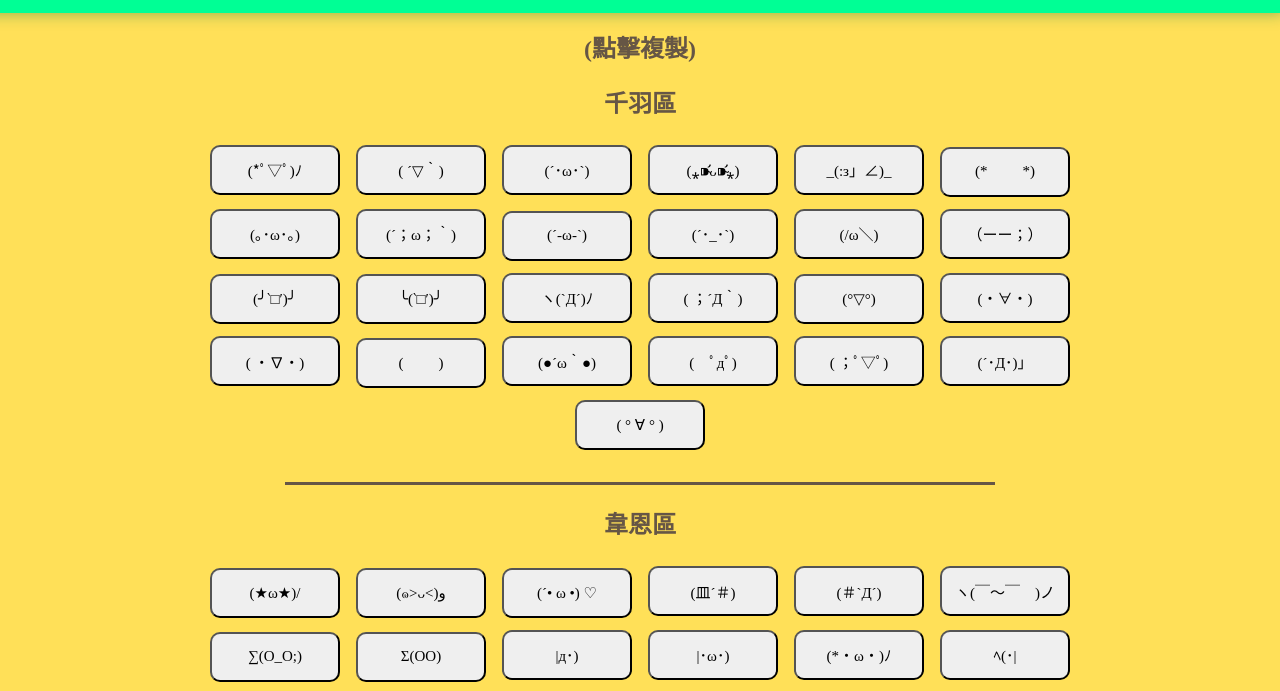
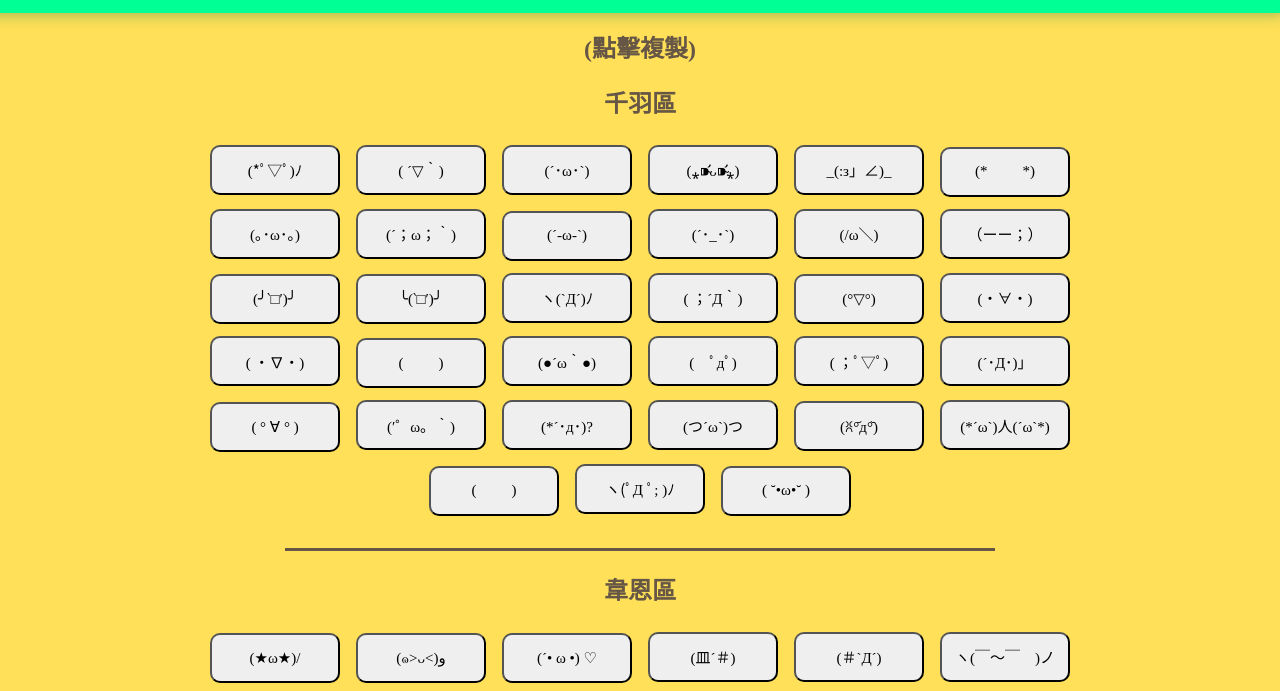
Before and after one commit to WongWong1209/Emoji, a plain HTML site: page index.html in a window 1280 px wide. Shown: the part 91-782 px from the top of the page. Drawn offline with Linux system fonts and the light colour scheme; a web font is replaced by a local one.

Commit message:
update emoji

```diff
--- a/index.html
+++ b/index.html
@@ -44,6 +44,14 @@
         <button id="w" onclick="Copy('w')">( ；ﾟ▽ﾟ)</button>
         <button id="x" onclick="Copy('x')">(´･Д･)」</button>
         <button id="bc" onclick="Copy('bc')">( ° ∀ ° )</button>
+        <button id="bd" onclick="Copy('bd')">(′゜ω。‵)</button>
+        <button id="be" onclick="Copy('be')">(*´･д･)?</button>
+        <button id="bf" onclick="Copy('bf')">(つ´ω`)つ</button>
+        <button id="bg" onclick="Copy('bg')">(ꐦ°᷄д°᷅)</button>
+        <button id="bh" onclick="Copy('bh')">(*´ω`)人(´ω`*)</button>
+        <button id="bi" onclick="Copy('bi')">(ﾟ∀。)</button>
+        <button id="bj" onclick="Copy('bj')">ヽ(ﾟД ﾟ; )ﾉ</button>
+        <button id="bk" onclick="Copy('bk')">( ˘•ω•˘ )</button>
         <br><br>
         <hr size="3" width="70%" color="#665645">
         <h2>韋恩區</h2>
```
